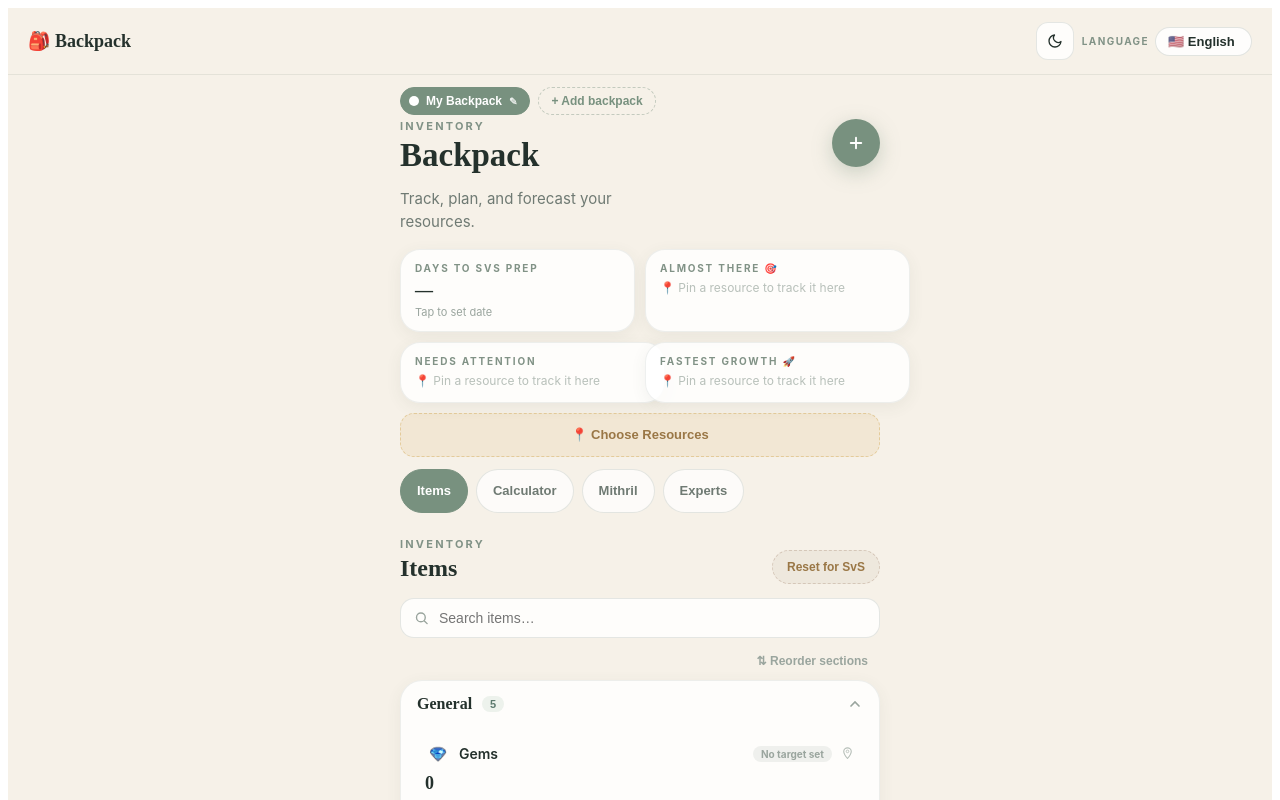
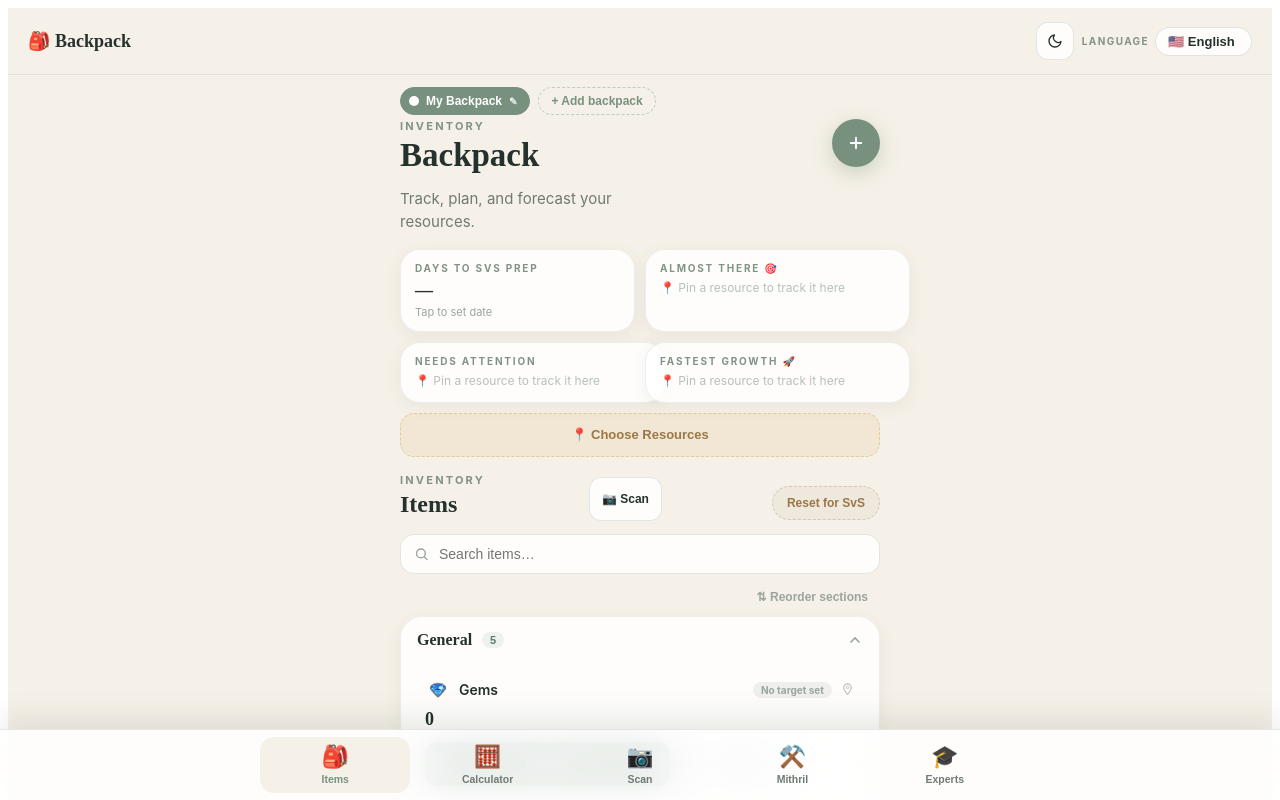
Before and after one commit to caroline3543/backpack-hub, a React (Create React App) app: page / in a window 1280 px wide. Shown: the top 800 px of the page. Built offline with nearby package versions, Linux system fonts and the light colour scheme; the HTML template or start-up script is replaced by a standard one.

Commit message:
Replace top chips with fixed five-tab app navigation and wire OCR Scan tab

```diff
--- a/src/features/backpack/BackpackScreen.jsx
+++ b/src/features/backpack/BackpackScreen.jsx
@@ -11,6 +11,7 @@ import MithrilCalculator      from "./MithrilCalculator.jsx";
 import GearPriorityGuide      from "./GearPriorityGuide.jsx";
 import ExpertCalculator       from "./ExpertCalculator.jsx";
 import UpgradeCalculator      from "./UpgradeCalculator.jsx";
+import BackpackScanner        from "./BackpackScanner.jsx";
 import haptics from "../../utils/haptics.js";
 import { Toast as CelebToast, useCelebration } from "../../components/Celebration.jsx";
 import PinReplacePrompt from "../../components/PinReplacePrompt.jsx";
@@ -20,27 +21,33 @@ const MAX_PINNED = 3;
 // ─── Section chip nav ─────────────────────────────────────────────────────────
 function SectionNav({ active, onChange, accent }) {
   const { t } = useI18n();
-  const chips = [
-    { key: "Items",    label: t("nav.items") },
-    { key: "Calculator",  label: "Calculator" },
-    { key: "Mithril",  label: "Mithril" },
-    { key: "Experts",  label: "Experts" },
+  const tabs = [
+    {key:"Items",label:t("nav.items"),icon:"🎒"},
+    {key:"Calculator",label:"Calculator",icon:"🧮"},
+    {key:"Scan",label:"Scan",icon:"📷"},
+    {key:"Mithril",label:"Mithril",icon:"⚒️"},
+    {key:"Experts",label:"Experts",icon:"🎓"}
   ];
-  return (
-    <div role="tablist" aria-label="Backpack sections" style={{ display:"flex", gap:8, overflowX:"auto", padding:"12px 0 8px",
-      scrollbarWidth:"none" }}>
-      {chips.map(chip => (
-        <button key={chip.key} role="tab" aria-selected={active===chip.key} onClick={() => onChange(chip.key)} style={{
-          minHeight:44, padding:"10px 16px", borderRadius:99, fontSize:13, fontWeight:700,
-          whiteSpace:"nowrap", flexShrink:0,
-          background: active === chip.key ? accent : "rgba(255,255,255,0.72)",
-          color: active === chip.key ? "white" : "var(--bp-muted2, #6f7a73)",
-          border: active === chip.key ? `1px solid ${accent}` : "1px solid var(--bp-border2, rgba(72,94,80,0.14))",
-          cursor:"pointer", transition:"all 0.15s",
-        }}>{chip.label}</button>
-      ))}
+  return <nav aria-label="Backpack app navigation" style={{
+    position:"fixed",insetInline:0,bottom:0,zIndex:45,
+    background:"var(--bp-card, #fff)",borderTop:"1px solid var(--bp-border2, #ddd)",
+    boxShadow:"0 -10px 32px rgba(19,35,30,.10)",
+    padding:"7px max(10px, env(safe-area-inset-right, 10px)) calc(7px + env(safe-area-inset-bottom, 0px)) max(10px, env(safe-area-inset-left, 10px))",
+    WebkitBackdropFilter:"blur(20px)",backdropFilter:"blur(20px)"
+  }}>
+    <div style={{display:"grid",gridTemplateColumns:"repeat(5,minmax(0,1fr))",gap:2,maxWidth:760,margin:"0 auto"}}>
+      {tabs.map(tab=><button key={tab.key} onClick={()=>onChange(tab.key)}
+        aria-current={active===tab.key?"page":undefined} aria-label={tab.label}
+        style={{border:"none",background:active===tab.key?"var(--bp-bg,#eff5ef)":"transparent",
+          color:active===tab.key?accent:"var(--bp-muted2,#66746b)",
+          minHeight:56,borderRadius:14,display:"flex",flexDirection:"column",
+          alignItems:"center",justifyContent:"center",gap:3,cursor:"pointer",padding:"5px 2px",
+          minWidth:0,fontWeight:active===tab.key?800:600}}>
+        <span aria-hidden="true" style={{fontSize:22,lineHeight:1.1}}>{tab.icon}</span>
+        <span style={{fontSize:10.5,whiteSpace:"nowrap",overflow:"hidden",textOverflow:"ellipsis",maxWidth:"100%"}}>{tab.label}</span>
+      </button>)}
     </div>
-  );
+  </nav>;
 }
 
 function SectionHeading({ kicker, title }) {
@@ -102,13 +109,14 @@ export default function BackpackScreen({ userId, accent = "#78917f" }) {
     Items:    useRef(null),
     Mithril:  useRef(null),
     Calculator: useRef(null),
+    Scan: useRef(null),
     Experts:  useRef(null),
   };
 
-  const scrollTo = useCallback((section) => {
+  const scrollTo = useCallback(section=>{
     setActiveSection(section);
-    refs[section]?.current?.scrollIntoView({ behavior:"smooth", block:"start" });
-  }, []);
+    try { window.scrollTo({top:0,behavior:"smooth"}); } catch {}
+  },[]);
 
   const openSheet = useCallback((mode, initial = {}) => setSheet({ mode, initial }), []);
   const closeSheet = useCallback(() => setSheet(null), []);
@@ -164,9 +172,9 @@ export default function BackpackScreen({ userId, accent = "#78917f" }) {
   }
 
   return (
-    <div className="scroll-content">
+    <div className="scroll-content" style={{paddingBottom:"calc(98px + env(safe-area-inset-bottom, 0px))"}}>
       {/* ── Hero ── */}
-      <div style={{ position:"relative" }}>
+      {activeSection==="Items"&&<div style={{ position:"relative" }}>
         <div style={{ fontSize:11, fontWeight:700, textTransform:"uppercase",
           letterSpacing:"0.2em", color:"#819286", marginBottom:4 }}>
           {t("hero.kicker")}
@@ -191,7 +199,7 @@ export default function BackpackScreen({ userId, accent = "#78917f" }) {
             <line x1="5" y1="12" x2="19" y2="12"/>
           </svg>
         </button>
-      </div>
+      </div>}
 
       {/* ── Summary + Growth ── */}
       {activeSection === "Items" && <BackpackSummary
@@ -203,13 +211,11 @@ export default function BackpackScreen({ userId, accent = "#78917f" }) {
         onChooseResources={() => scrollTo("Items")}
       />}
 
-      {/* ── Section nav ── */}
-      <SectionNav active={activeSection} onChange={setActiveSection} accent={accent} />
-
       {/* ── Items ── */}
       {activeSection==="Items"&&<div ref={refs.Items} style={{ scrollMarginTop:16, marginTop:8 }}>
         <div style={{ display:"flex", alignItems:"center", justifyContent:"space-between" }}>
           <SectionHeading kicker={t("hero.kicker")} title={t("nav.items")} />
+          <button onClick={()=>scrollTo("Scan")} style={{minHeight:44,padding:"0 12px",borderRadius:12,border:"1px solid var(--bp-border2)",background:"var(--bp-card)",fontSize:12,color:"var(--bp-text)",fontWeight:700,cursor:"pointer",marginInlineEnd:6}}>📷 Scan</button>
           {!confirmResetAll && (
             <button onClick={() => setConfirmResetAll(true)} style={{
               height:34, padding:"0 14px", borderRadius:99, fontSize:12, fontWeight:700,
@@ -270,6 +276,12 @@ export default function BackpackScreen({ userId, accent = "#78917f" }) {
         <UpgradeCalculator userId={userId} items={items} balances={balances} onUpdateResource={handleNavigateSheet} />
       </div>}
 
+      {/* ── Screenshot OCR importer ── */}
+      {activeSection==="Scan"&&<div ref={refs.Scan} style={{marginTop:12}}>
+        <BackpackScanner items={items} balances={balances}
+          onApply={(id,value)=>setTotal(id,value,{reason:"Reviewed screenshot OCR import"})}/>
+      </div>}
+
       {/* ── Mithril calculator ── */}
       {activeSection==="Mithril"&&<div ref={refs.Mithril} style={{ scrollMarginTop:16, marginTop:14 }}>
         <SectionHeading kicker="Hero Gear" title="Mithril" />
@@ -320,6 +332,7 @@ export default function BackpackScreen({ userId, accent = "#78917f" }) {
         onReplace={handleReplacePin}
         onCancel={() => setPinPending(null)}
       />
+      {!sheet&&<SectionNav active={activeSection} onChange={scrollTo} accent={accent} />}
     </div>
   );
 }
```
